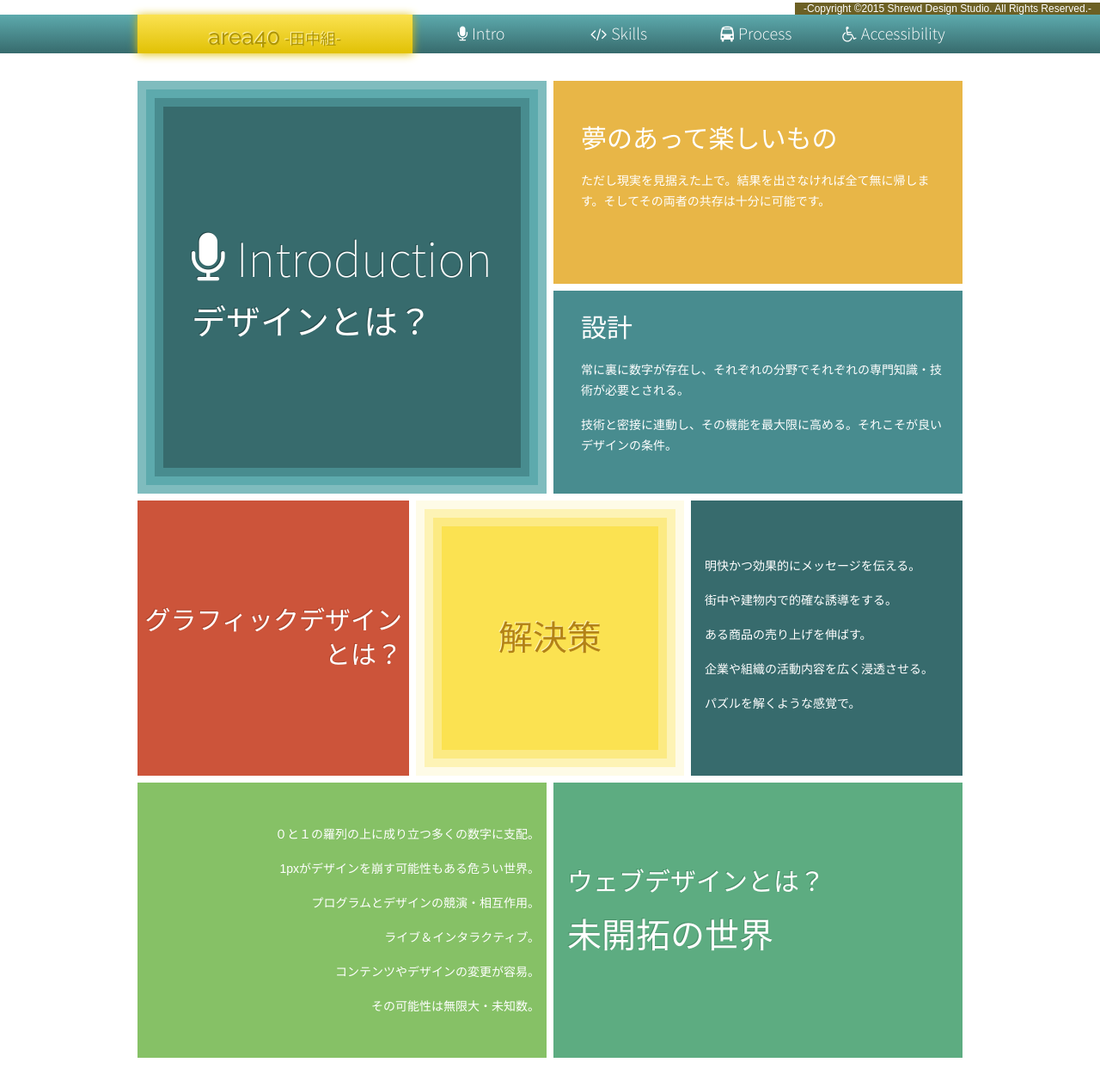
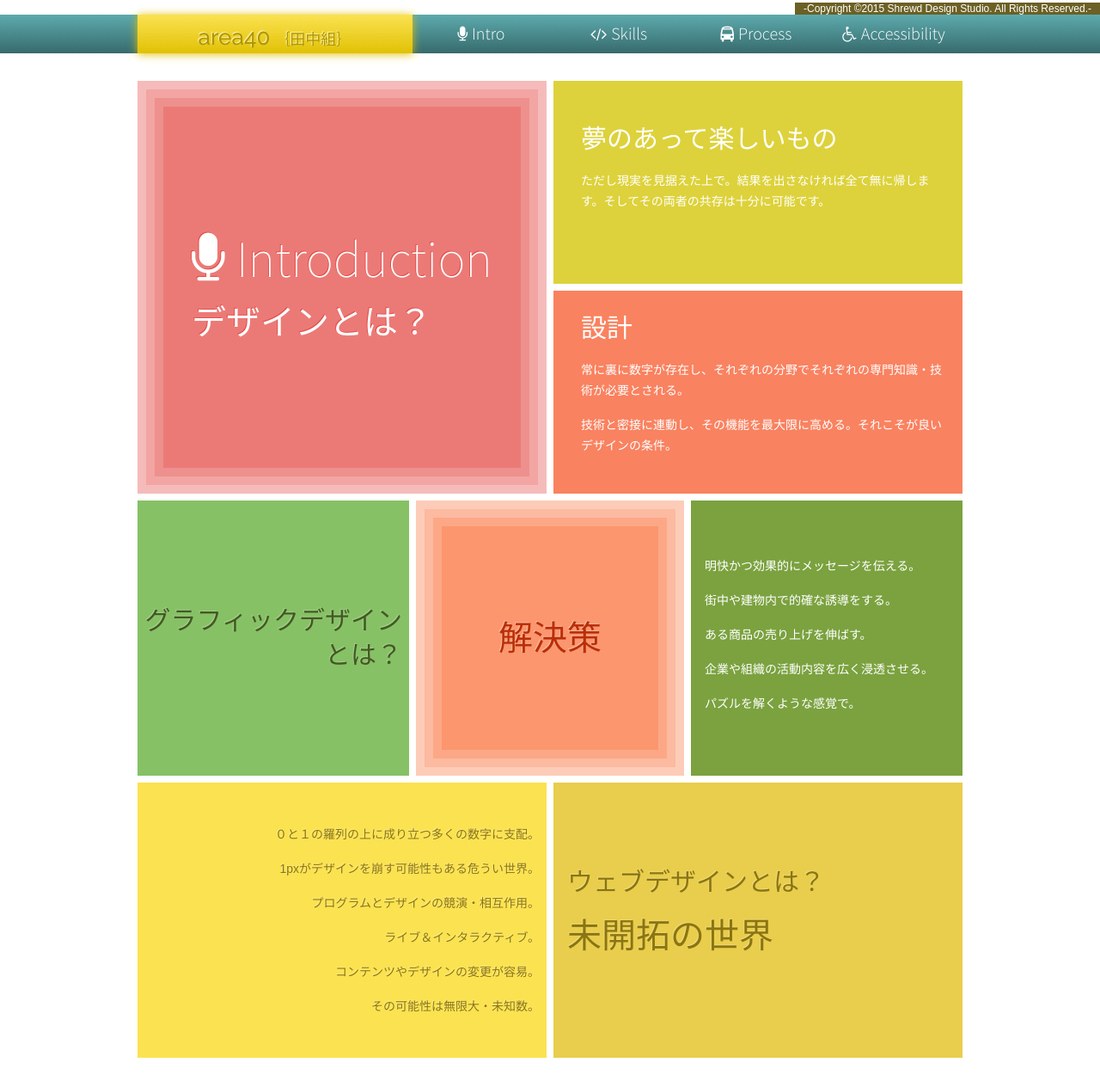
Before and after one commit to UncleKo/area40-dev, a website: page builds/production/index.html in a window 1280 px wide. Shown: the part 783-2040 px from the top of the page at 86% size. Drawn offline with nearby package versions, Linux system fonts and the light colour scheme.

Commit message:
Spring Colors for Intro

```diff
--- a/builds/production/index.html
+++ b/builds/production/index.html
@@ -32,7 +32,7 @@
       </div>
       <nav>
          <div id="main_nav">
-            <h3><a href="/">area40<span>-田中組-</span></a></h3>
+            <h3><a href="/">area40<span>｛田中組｝</span></a></h3>
             <ul>
                <li><a href="#intro"><i class="fa fa-microphone"></i><span>Intro</span></a></li>
                <li><a href="#skills"><i class="fa fa-code"></i><span>Skills</span></a></li>
--- a/components/sass/_mixins.scss
+++ b/components/sass/_mixins.scss
@@ -27,9 +27,9 @@
 
 @mixin gradientBorders($color) {
    @include box-shadow(
-      lighten($color, 30) 0 0 0 10px inset,
-      lighten($color, 20) 0 0 0 20px inset,
-      lighten($color, 10) 0 0 0 30px inset
+      lighten($color, 15) 0 0 0 10px inset,
+      lighten($color, 10) 0 0 0 20px inset,
+      lighten($color, 5) 0 0 0 30px inset
    );
 }
 
--- a/components/sass/_variables.scss
+++ b/components/sass/_variables.scss
@@ -34,6 +34,16 @@ $times: "Times New Roman", Times, Georgia, serif;
 // Colors
 $white: #fff;
 $black: #000;
+
+$jinzamomi: #EB7A77;
+$toki: #EEA9A9;
+$benihi: #F75C2F;
+$nae: #86C166;
+$araisyu: #FB966E;
+$moegi: #7BA23F;
+$kihada: #FBE251;
+$kariyasu: #E9CD4C;
+
 $usuao: #91B493;
 $momo: #F596AA;
 $yamabuki: #FFB11B;
@@ -45,9 +55,7 @@ $chigusa: #3A8FB7;
 $tsuyukusa: #2EA9DF;
 $gunjyo: #51A8DD;
 $wasurenagusa: #7DB9DE;
-$nae: #86C166;
 $tamamorokoshi: #E8B647;
-$kihada: #FBE251;
 $ake: #CC543A;
 $omeshicha: #376B6D;
 $kokikuchinashi: #FB9966;
@@ -55,7 +63,6 @@ $sakura: #FEDFE1;
 $syojyohi: #E83015;
 $kurenai: #CB1B45;
 $nakabeni: #DB4D6D;
-$benihi: #F75C2F;
 $aku: #877F6C;
 $rikyucha: #897D55;
 $rikyushiracha: #B4A582;
@@ -78,6 +85,11 @@ $tsutsuji: #E03C8A;
 $hai: #828282;
 $ginnezumi: #91989F;
 
+$tokigaracha: #DB8E71;
+$kuwacha: #C99833;
+$hajizome: #DDA52D;
+$yamabukicha: #D19826;
+
 
 
 // Fonts, measure, leading and typefaces
--- a/components/sass/modules/_intro.scss
+++ b/components/sass/modules/_intro.scss
@@ -7,18 +7,19 @@
       &>div:first-child {
          @include clearfix;
          @include centering;
-         background: $omeshicha;
-         @include gradientBorders($omeshicha);
+         // background: $omeshicha;
+         background: $jinzamomi;
+         @include gradientBorders($jinzamomi);
          h1, h2 {
-            @include text-shadow( darken($omeshicha, 10) -1px -1px);
+            @include text-shadow( darken($jinzamomi, 10) -1px -1px);
          }
          transition: all .5s ease-out;
          // transition: box-shadow .5s ease-out;
          &:hover {
-            background: $ake;
-            @include gradientBorders($ake);
+            background: $toki;
+            @include gradientBorders($toki);
             h1, h2 {
-               @include text-shadow( darken($ake, 10) -1px -1px);
+               @include text-shadow( darken($toki, 10) -1px -1px);
             }
          } //div:hover
          padding: rhythm(10) rhythm(4);
@@ -57,7 +58,7 @@
             } //li
             &>li:first-child {
                // margin-bottom: .5em;
-               background: $tamamorokoshi;
+               background: $ominaeshi;
                // background: $asagi;
                // transition: background .5s ease-out;
                // &:hover {
@@ -76,7 +77,8 @@
                }
             } //li:first-child
             &>li:nth-child(2) {
-               background: lighten($omeshicha, 10);
+               // background: lighten($omeshicha, 10);
+               background: lighten($benihi, 10);
                @include breakpoint($medium) {
                   padding-top: rhythm(3);
                   padding-left: rhythm(4);
@@ -112,10 +114,10 @@
          }
       } //h2, h3, ul
       h2 {
-         background: $kihada;
-         color: darken($tamamorokoshi, 20);
-         @include gradientBorders($kihada);
-         @include text-shadow( lighten($kihada, 20) -1px -1px);
+         background: $araisyu;
+         @include gradientBorders($araisyu);
+         color: darken($benihi, 20);
+         @include text-shadow( lighten($araisyu, 10) -1px -1px);
          margin-top: 0;
          @include centering;
          padding: 1.0em;
@@ -126,10 +128,11 @@
          padding: rhythm(12, 40px) rhythm(4, 40px);
       }
       h3 {
-         background: $ake;
+         background: $nae;
+         color: darken($moegi, 20);
          text-align: right;
          padding: rhythm(12, 30px) rhythm(2, 30px);
-         @include text-shadow( darken($ake, 10) -1px -1px);
+         @include text-shadow( lighten($nae, 10) -1px -1px);
          // padding: .5em;
          // @include centering;
          @include breakpoint($small) {
@@ -144,7 +147,7 @@
          }
       } //h3
       ul {
-         background: $omeshicha;
+         background: $moegi;
          padding: 2em 1.0em 1em;
          @include breakpoint($small) {
             border-left: 4px solid #fff;
@@ -171,8 +174,9 @@
          }
       } //div, ul
       &>div {
-         background: $wakatake;
-         @include text-shadow( darken($wakatake, 10) -1px -1px);
+         background: $kariyasu;
+         color: darken($kariyasu, 30);
+         @include text-shadow( lighten($kariyasu, 10) -1px -1px);
          padding: 6.0em 1.0em;
          @include breakpoint($small) {
             border-left: 4px solid #fff;
@@ -183,7 +187,9 @@
          }
       } // div
       ul {
-         background: $nae;
+         background: $kihada;
+         color: darken($kariyasu, 30);
+         @include text-shadow( lighten($kihada, 10) -1px -1px);
          text-align: right;
          padding: 2em .5em 1em;
          @include breakpoint($small) {
```
Also changed, not shown: builds/development/index.html (+1 -1 lines), builds/development/css/style.css, builds/production/css/style.css, 2 other files.
